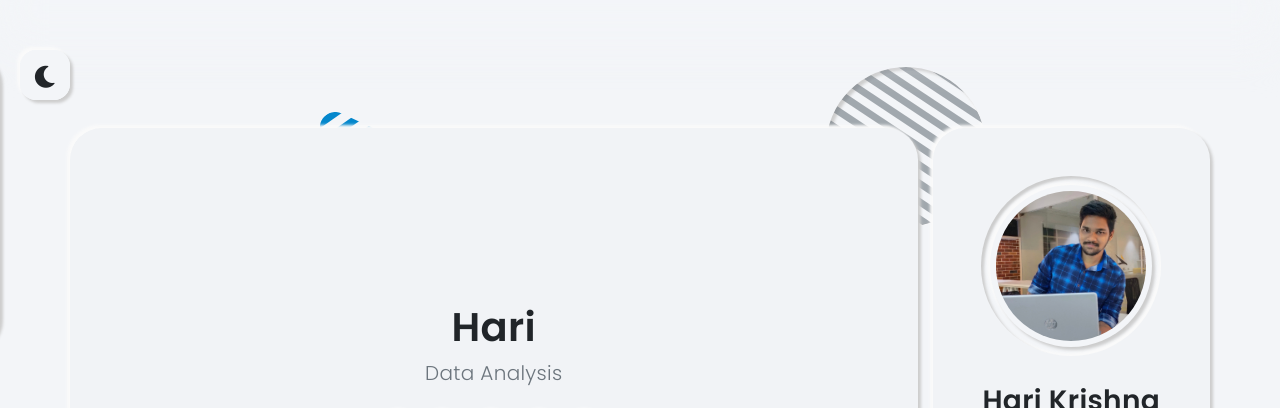
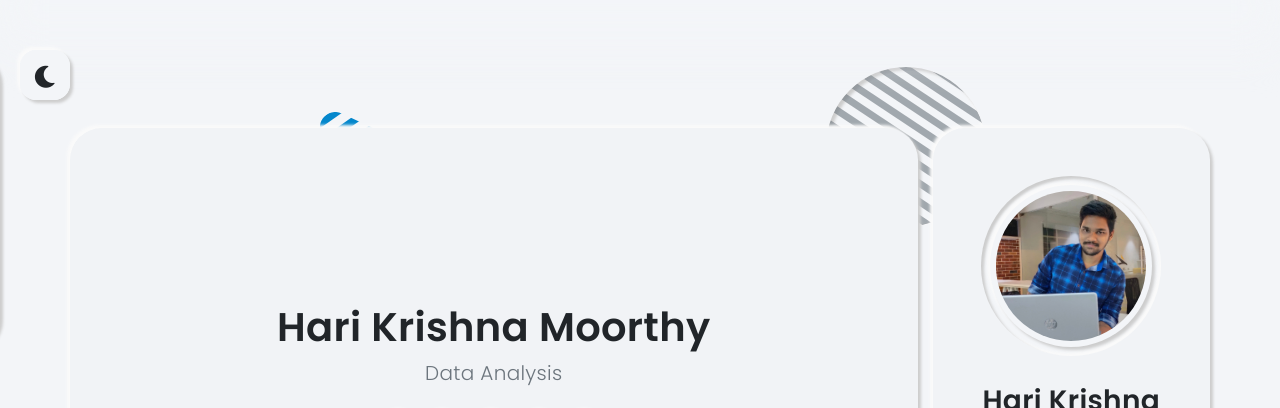
Before and after one commit to Hari-Krishna-Moorthy/hari-krishna-moorthy.github.io, a plain HTML site: page index.html in a window 1280 px wide. Shown: the top 408 px of the page. Drawn offline with Linux system fonts and the light colour scheme.

Commit message:
Updating index.html

```diff
--- a/index.html
+++ b/index.html
@@ -297,7 +297,7 @@
                   <section id="home" class="shadow bg-light radius-2 padding-dy text-center " >
                      <div class="row v-height-50 v-centred">
                         <div class="col-md-12">
-                           <h1 class="font-weight-600 mb-0">Hari<mark>
+                           <h1 class="font-weight-600 mb-0">Hari Krishna Moorthy<mark>
                               </mark>
                            </h1>
                            <div class="text-rotation">
```
